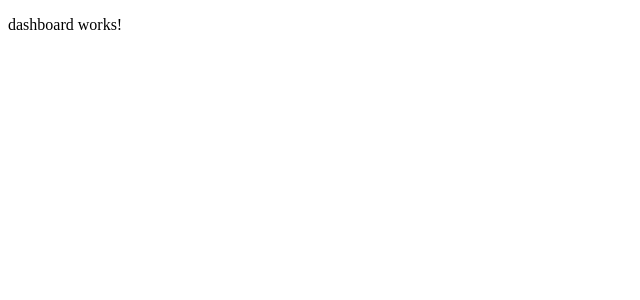
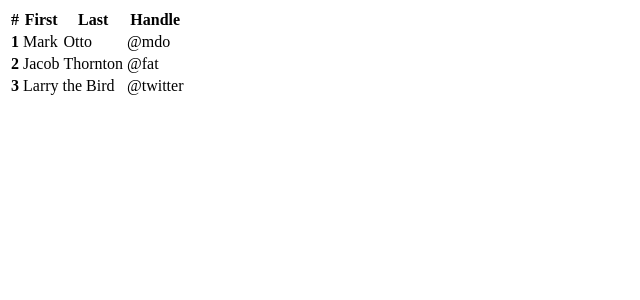
Before and after one commit to gurneetbhatia/codefest-hackstreet-boys, an Angular app in the folder ui/: page /dashboard in a window 1280 px wide. Shown: the top 300 px of the page, without its empty margins (0-640 px from the left). Built offline with nearby package versions, Linux system fonts and the light colour scheme.

Commit message:
Commit to save

```diff
--- a/ui/src/app/app.module.ts
+++ b/ui/src/app/app.module.ts
@@ -12,7 +12,8 @@
   ],
   imports: [
     BrowserModule,
-    AppRoutingModule
+    AppRoutingModule,
+
   ],
   providers: [],
   bootstrap: [AppComponent]
--- a/ui/src/app/appointments/dashboard/dashboard.component.html
+++ b/ui/src/app/appointments/dashboard/dashboard.component.html
@@ -1 +1,29 @@
-<p>dashboard works!</p>
+<table class="table">
+    <thead>
+      <tr>
+        <th scope="col">#</th>
+        <th scope="col">First</th>
+        <th scope="col">Last</th>
+        <th scope="col">Handle</th>
+      </tr>
+    </thead>
+    <tbody>
+      <tr>
+        <th scope="row">1</th>
+        <td>Mark</td>
+        <td>Otto</td>
+        <td>@mdo</td>
+      </tr>
+      <tr>
+        <th scope="row">2</th>
+        <td>Jacob</td>
+        <td>Thornton</td>
+        <td>@fat</td>
+      </tr>
+      <tr>
+        <th scope="row">3</th>
+        <td colspan="2">Larry the Bird</td>
+        <td>@twitter</td>
+      </tr>
+    </tbody>
+  </table>
--- a/ui/src/app/appointments/dashboard/dashboard.component.ts
+++ b/ui/src/app/appointments/dashboard/dashboard.component.ts
@@ -1,5 +1,7 @@
 import { Component, OnInit } from '@angular/core';
+import { IAppointment } from 'src/app/common/models/Appointment';
 import { IUser } from 'src/app/common/models/User';
+import { AppointmentsService } from 'src/app/common/services/appointments.service';
 import { UserService } from 'src/app/common/services/user.service';
 
 @Component({
@@ -10,11 +12,14 @@
 export class DashboardComponent implements OnInit {
 
   userType: string;
+  appointments: [IAppointment];
 
-  constructor(private userService: UserService) { }
+  constructor(private userService: UserService,
+              private apptsService: AppointmentsService) { }
 
   ngOnInit(): void {
     this.userType = this.userService.getUserType();
+    this.appointments = this.apptsService.getAppointments();
   }
 
 }
--- a/ui/src/app/common/models/Appointment.ts
+++ b/ui/src/app/common/models/Appointment.ts
@@ -8,7 +8,7 @@
     notes: string;
     location: string;
     therapistEid: string;
-    statusId: Status;
+    status: Status;
 }
 
 export enum Service {
--- /dev/null
+++ b/ui/src/app/common/services/appointments.service.ts
@@ -0,0 +1,31 @@
+import { Injectable } from '@angular/core';
+import { IAppointment, Service, Status } from '../models/Appointment';
+
+@Injectable({
+  providedIn: 'root'
+})
+export class AppointmentsService {
+
+  private appointments: [IAppointment];
+
+  constructor() {
+    const mockAppointments = [
+      {
+        title: 'first appt',
+        startTime: new Date('2024-01-01'),
+        duration: '40',
+        service: Service.someservice,
+        patientId: '12345',
+        createdById: '82639',
+        notes: 'notes-key',
+        location: '1234 your house',
+        therapistId: '292749',
+        status: Status.somestatus
+      }
+    ]
+  }
+
+  getAppointments(): [IAppointment] {
+    return this.appointments;
+  }
+}
--- a/ui/src/app/common/services/user.service.ts
+++ b/ui/src/app/common/services/user.service.ts
@@ -19,7 +19,7 @@
       userType: 'Patient'
     }
     const mockTherapistUser: IUser = {
-      uid: '12345',
+      uid: '123465',
       firstName: 'John The Therapist',
       lastName: 'Doe',
       dob: new Date('05-06-2000'),
@@ -28,7 +28,7 @@
       userType: 'Patient'
     }
     const mockAdminUser: IUser = {
-      uid: '12345',
+      uid: '1232145',
       firstName: 'John The Admin',
       lastName: 'Doe',
       dob: new Date('05-06-2000'),
```
Also changed, not shown: 1 other file (tests, documents, lock files or other folders).
